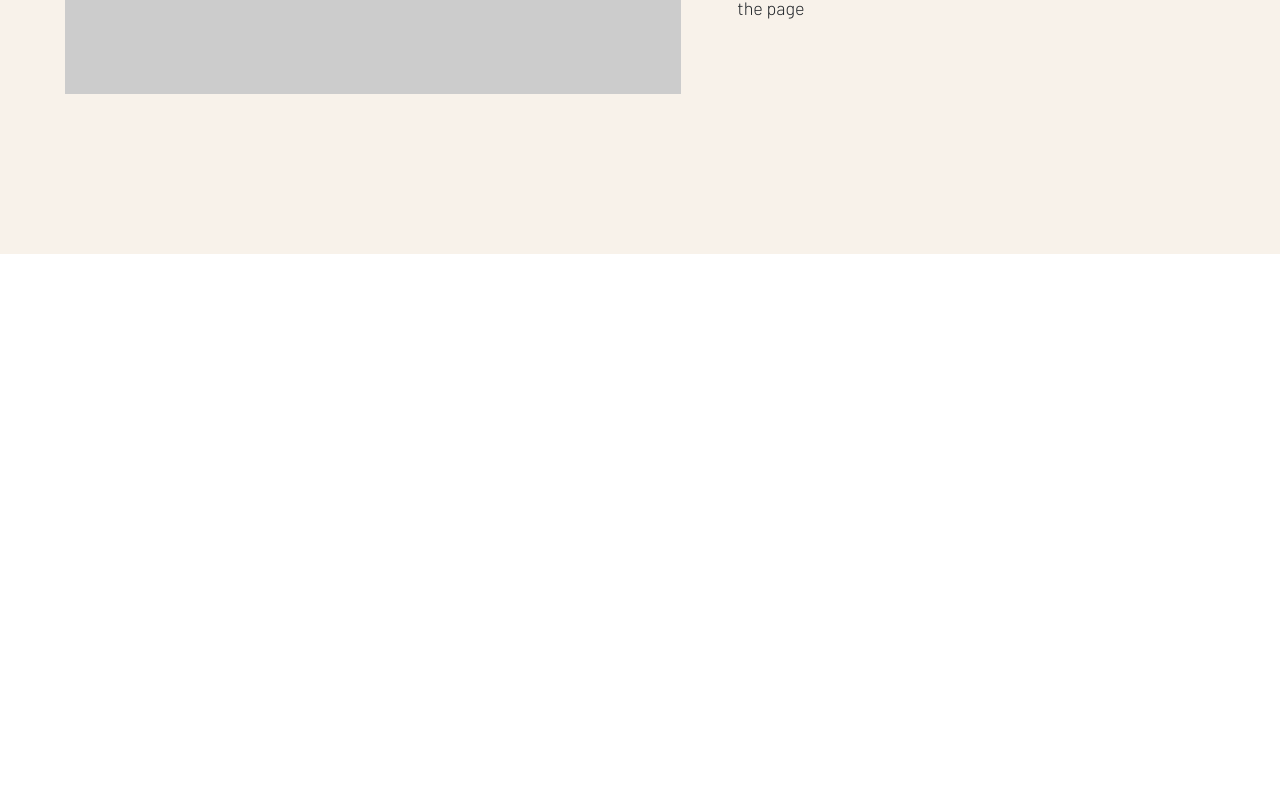
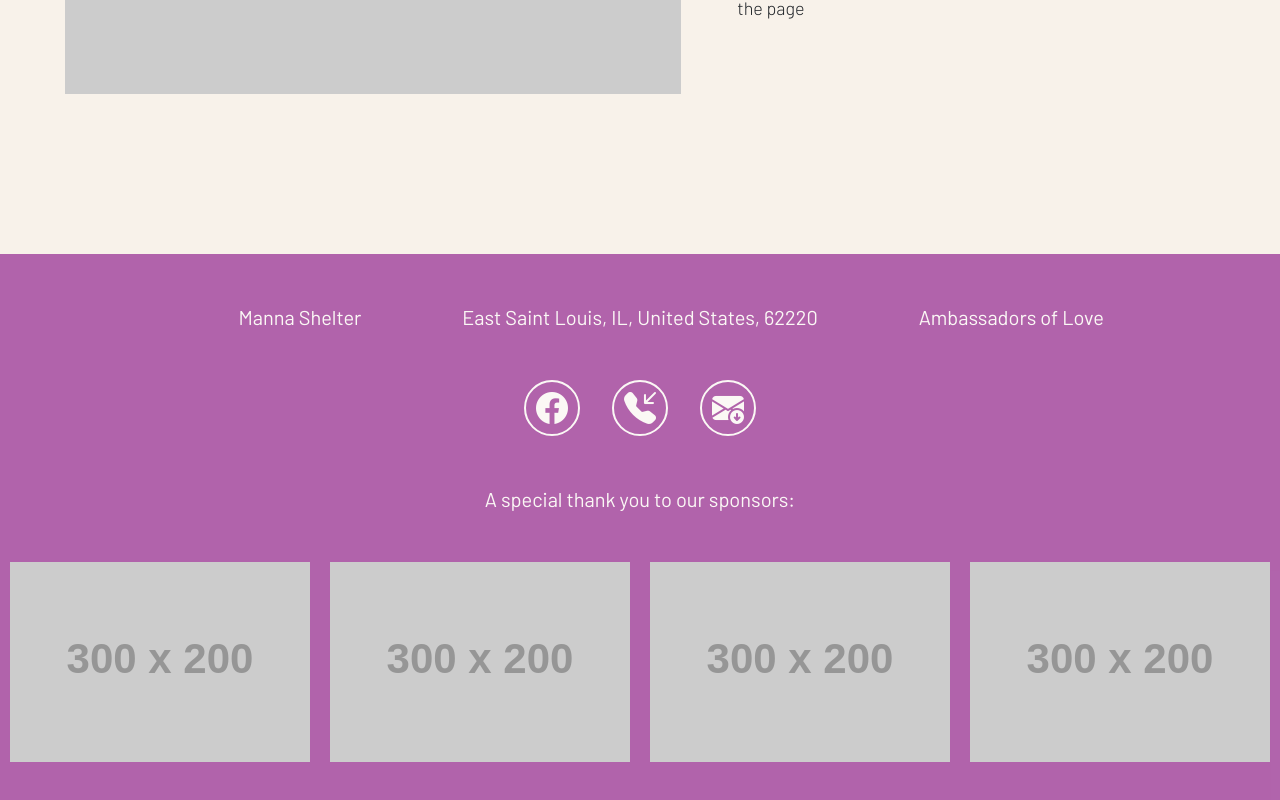
Before and after one commit to s-c-meyer/shelter-website, a React (Vite) app: page /gallery in a window 1280 px wide. Shown: the part 1208-2008 px from the top of the page. Before the commit the page ends 1462 px from the top, so only its background shows below. Built offline with nearby package versions, Linux system fonts and the light colour scheme.

Commit message:
Added footer.jsx
Added the footer and some basic information to it. Also fixed container margin/padding on index.jsx to account for the footer

```diff
--- a/package.json
+++ b/package.json
@@ -11,6 +11,7 @@
   },
   "dependencies": {
     "bootstrap": "^5.3.3",
+    "bootstrap-icons": "^1.11.3",
     "react": "^18.2.0",
     "react-bootstrap": "^2.10.2",
     "react-dom": "^18.2.0",
--- a/src/components/contact-page.jsx
+++ b/src/components/contact-page.jsx
@@ -81,7 +81,7 @@ export default function Contact () {
 
         {/* Contact Form */}
         <Row className="mt-5 d-flex justify-content-center">
-          <Col xs={12} lg={9} className="mt-4">
+          <Col xs={12} lg={9} className="mt-4 mb-5">
             <Form id="ContactForm">
               <FloatingLabel
                 controlId="floatingName"
--- /dev/null
+++ b/src/components/footer.jsx
@@ -0,0 +1,56 @@
+import Container from "react-bootstrap/Container";
+import Row from "react-bootstrap/Row";
+import Col from "react-bootstrap/Col";
+import Image from "react-bootstrap/Image";
+
+export default function Footer () {
+  return (
+    <>
+      <Container style={{ padding: '0' }} fluid>
+        <Row className="footer-container d-flex justify-content-center">
+          <Col xs={12} lg={3} className="footer-text d-flex justify-content-center justify-content-lg-end mt-5">
+           Manna Shelter
+          </Col>
+          <Col xs={12} lg={5} className="footer-text d-flex justify-content-center mt-3 mt-lg-5">
+            East Saint Louis, IL, United States, 62220
+          </Col>
+          <Col xs={12} lg={3} className="footer-text d-flex justify-content-center justify-content-lg-start mt-3 mt-lg-5">
+            Ambassadors of Love
+          </Col>
+        </Row>
+        <Row className="footer-container pt-5">
+          <Col xs={12} className="d-flex justify-content-center">
+            <button className="footer-btn">
+              <i className="bi bi-facebook" style={{ fontSize: "2rem" }}></i>
+            </button>
+            <button className="footer-btn">
+              <i className="bi bi-telephone-inbound-fill" style={{ fontSize: "2rem" }}></i>
+            </button>
+            <button className="footer-btn">
+              <i className="bi bi-envelope-arrow-down-fill" style={{ fontSize: "2rem" }}></i>
+            </button>
+          </Col>
+        </Row>
+        <Row className="footer-container pt-5">
+          <Col className="footer-text">
+            A special thank you to our sponsors:
+          </Col>
+        </Row>
+        <Row className="footer-container d-flex justify-content-center pt-4 pb-5">
+          <Col xs={12} lg={6} xl={3} className="d-flex justify-content-center mt-4">
+            <Image src="https://placehold.co/300x200" alt="Sponsor Footer Image" />
+          </Col>
+          <Col xs={12} lg={6} xl={3} className="d-flex justify-content-center mt-4">
+            <Image src="https://placehold.co/300x200" alt="Sponsor Footer Image" />
+          </Col>
+          <Col xs={12} lg={6} xl={3} className="d-flex justify-content-center mt-4">
+            <Image src="https://placehold.co/300x200" alt="Sponsor Footer Image" />
+          </Col>
+          <Col xs={12} lg={6} xl={3} className="d-flex justify-content-center mt-4">
+            <Image src="https://placehold.co/300x200" alt="Sponsor Footer Image" />
+          </Col>
+        </Row>
+      </Container>
+    </>
+  )
+}
--- a/src/components/gallery-page.jsx
+++ b/src/components/gallery-page.jsx
@@ -1,9 +1,7 @@
 import Container from "react-bootstrap/Container";
 import Row from "react-bootstrap/Row";
 import Col from "react-bootstrap/Col";
-import Carousel from "react-bootstrap/Carousel";
 import Image from "react-bootstrap/Image";
-import Ratio from "react-bootstrap/Ratio";
 import Stack from "react-bootstrap/Stack";
 
 export default function Gallery () {
--- a/src/components/main-view.jsx
+++ b/src/components/main-view.jsx
@@ -7,6 +7,7 @@ import Board from "./board-of-directors";
 import Contact from "./contact-page";
 import Donate from "./donate-page";
 import Gallery from "./gallery-page";
+import Footer from "./footer";
 
 
 export default function MainView () {
@@ -42,6 +43,7 @@ export default function MainView () {
             />
           </Routes>
         </Row>
+        <Footer />
       </BrowserRouter>
     </>
   )
--- a/src/index.scss
+++ b/src/index.scss
@@ -1,8 +1,10 @@
 @import 'bootstrap/scss/bootstrap';
+@import url("https://cdn.jsdelivr.net/npm/bootstrap-icons@1.11.3/font/bootstrap-icons.min.css");
 
 $nav-color: #f1e9dc;
 $bg-color: #f8f2ea;
 $bg-2-color: #fbf8f5;
+$footer-color: #80008096;
 
 .barlow-thin {
   font-family: "Barlow", sans-serif;
@@ -154,6 +156,9 @@ $bg-2-color: #fbf8f5;
 
 .value-container {
   background-color: $bg-2-color;
+  //these two ensure there is not a break in the background color from the end of value container to the footer on index.jsx
+  margin-bottom: -3rem;
+  padding-bottom: 3rem;
 }
 
 .value-text {
@@ -282,6 +287,34 @@ $bg-2-color: #fbf8f5;
   font-size: large;
 }
 
+.footer-container {
+  background-color: $footer-color;
+}
+
+.footer-text {
+  @extend .barlow-regular;
+  font-size: 1.25rem;
+  color: $bg-2-color;
+  text-align: center;
+}
+
+.footer-btn {
+  background-color: transparent;
+  color: $bg-2-color;
+  border: 2px solid $bg-2-color;
+  border-radius: 5rem;
+  transition-duration: 0.4s;
+  width: 3.5rem;
+  height: 3.5rem;
+  margin: 0rem 1rem;
+
+
+  &:hover {
+    background-color: $bg-2-color;
+    color: $footer-color;
+  }
+}
+
 @media only screen and (max-width: 992px) {
   .index-text {
     font-size: 1.5rem;
```
Also changed, not shown: 1 other file (tests, documents, lock files or other folders).
